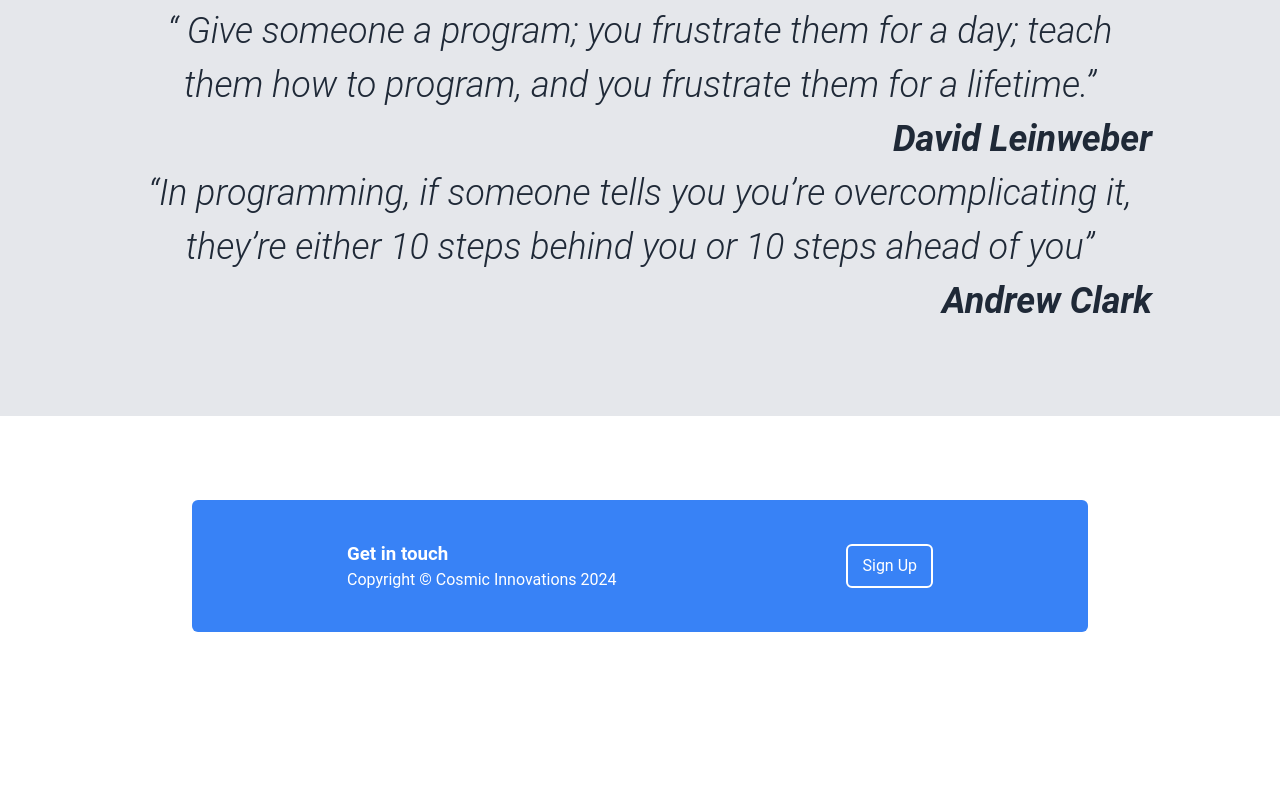
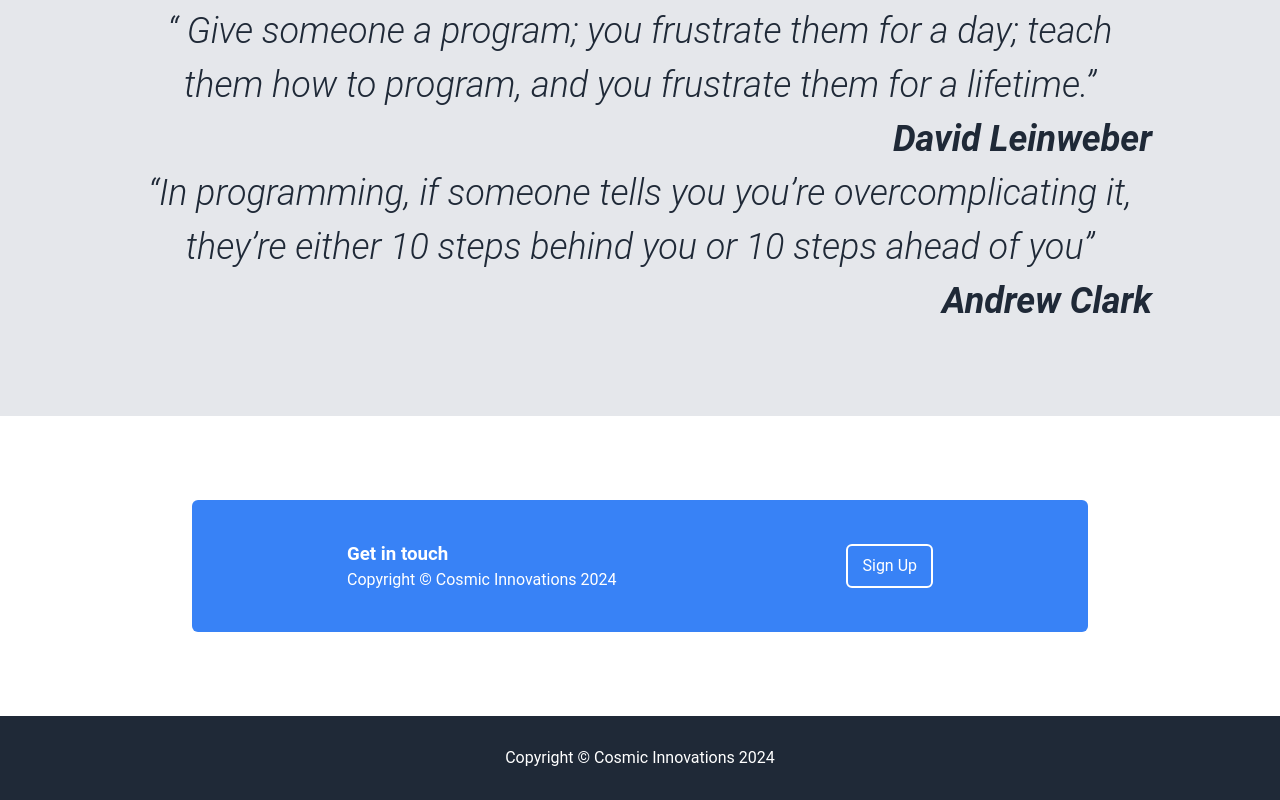
Before and after one commit to obstie/Landing-Page-Project, a plain HTML site: page index.html in a window 1280 px wide. Shown: the part 1247-2047 px from the top of the page. Before the commit the page ends 1963 px from the top, so only its background shows below. Drawn offline with Linux system fonts and the light colour scheme.

Commit message:
added copyright section it was missing on the landing page

```diff
--- a/index.html
+++ b/index.html
@@ -110,17 +110,6 @@
 
     </main>
 
-    <!-- <footer class="footer_container">
-  <div class="footer_inner">       wrapper for blue background
-    <div class="footer_text">
-
-    </div>
-    <div class="footer_button">
-
-    </div>
-  </div>
-</footer> -->
-
 <footer class="footer_container">
     <div class="footer_content">
         <div class="footer_text">
@@ -132,9 +121,11 @@
         </div>
 
     </div>
-
 </footer>
 
+    <div class="copyright-section">
+        <p> Copyright © Cosmic Innovations 2024</p>
+    </div>
 
 </body>
 </html>
--- a/style.css
+++ b/style.css
@@ -174,3 +174,9 @@ blockquote {
     padding: 8px 14px;
     border-radius: 6px;
 }
+.copyright-section {
+    text-align: center;
+    padding: 30px;
+    background-color: #1f2937;
+    color: white;
+}
```
